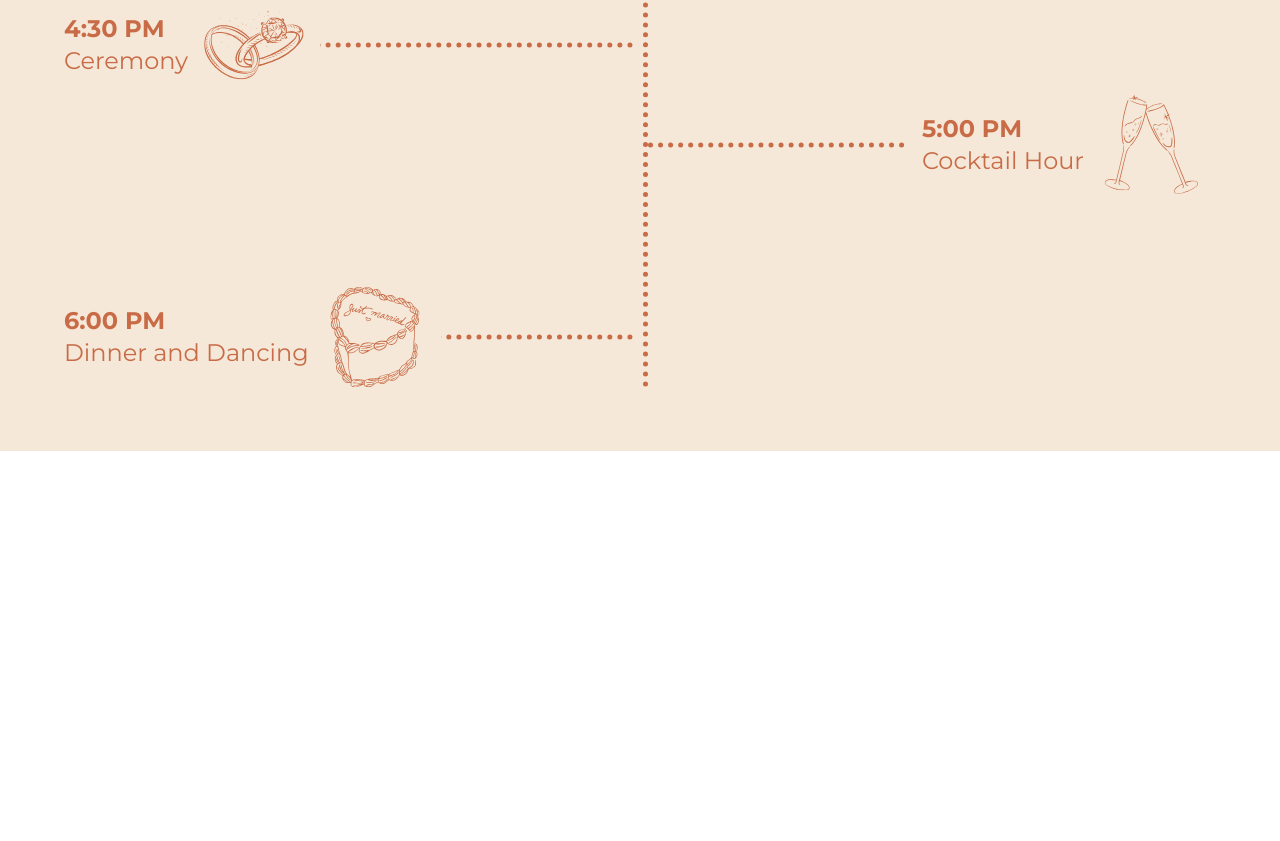
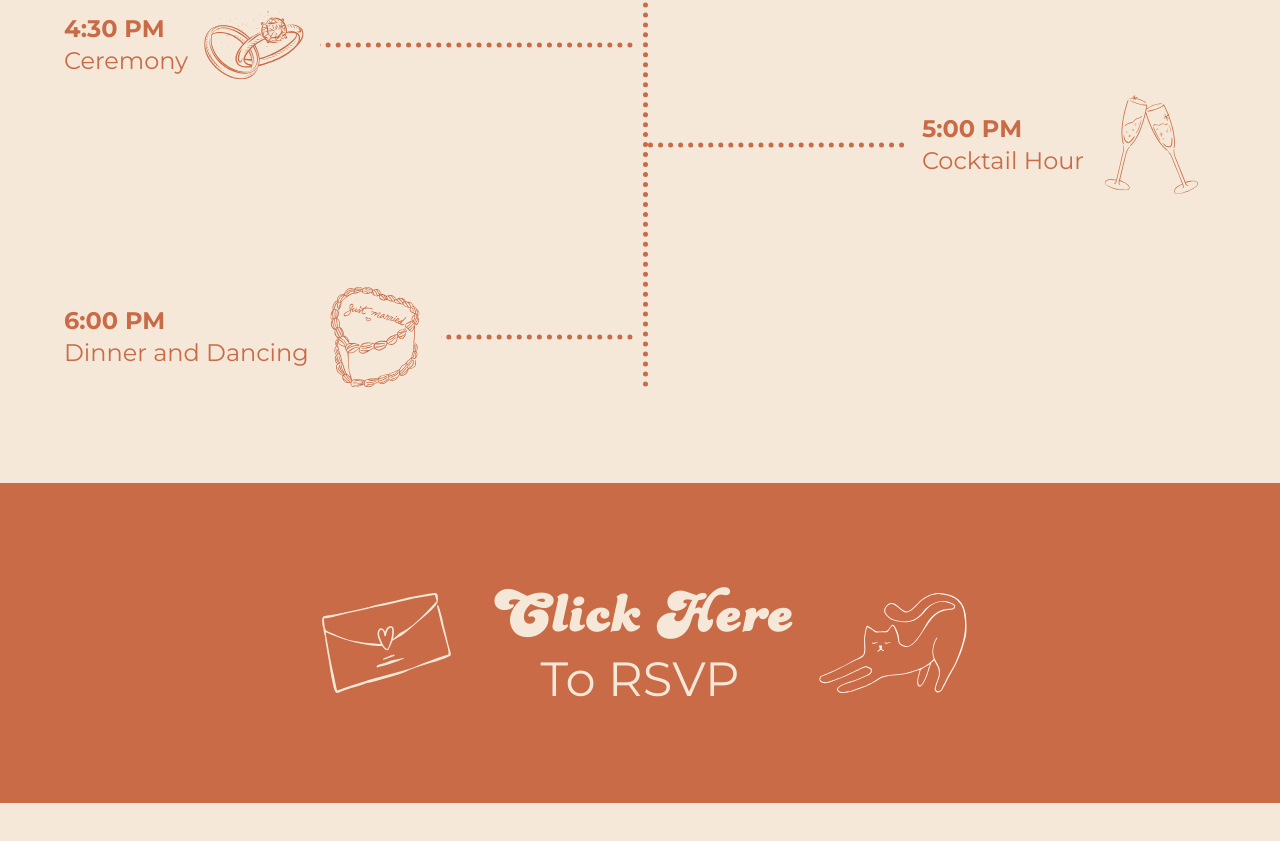
Before and after one commit to MatthewWierzbicki/wedding, a React (Vite) app: page / in a window 1280 px wide. Shown: the part 3176-4017 px from the top of the page. Before the commit the page ends 3627 px from the top, so only its background shows below. Built offline with nearby package versions, Linux system fonts and the light colour scheme; a web font is replaced by a local one.

Commit message:
add rsvp section

```diff
--- a/src/components/Details/Details.tsx
+++ b/src/components/Details/Details.tsx
@@ -12,11 +12,11 @@ export const Details = ({ detailsRef }: DetailsProps) => {
     <Box sx={{ width: '100%' }}>
       <Stack
         ref={detailsRef}
-        direction={isMobile ? 'column' : 'row'}
+        direction={'row'}
         sx={{
           justifyContent: 'space-evenly',
           p: isMobile ? 4 : 8,
-          alignItems: isMobile ? 'center' : 'flex-start',
+          alignItems: 'flex-start',
         }}
       >
         <Stack direction='column'>
--- a/src/components/Rsvp2/Rsvp2.tsx
+++ b/src/components/Rsvp2/Rsvp2.tsx
@@ -0,0 +1,44 @@
+import React from 'react';
+import { Box, Stack, Typography } from '@mui/material';
+import Invite from '@assets/invite.svg';
+import Cat from '@assets/cat.svg';
+interface Rsvp2Props {
+  onRsvpClick: () => void;
+}
+export const Rsvp2 = ({ onRsvpClick }: Rsvp2Props) => {
+  return (
+    <Stack
+      direction='row'
+      onClick={onRsvpClick}
+      sx={{
+        width: '100%',
+        bgcolor: 'primary.main',
+        justifyContent: 'center',
+        cursor: 'pointer',
+        py: 12,
+        mt: 12,
+      }}
+    >
+      <Box component='img' src={Invite} sx={{ width: '200px' }} />
+      <Stack direction='column'>
+        <Typography
+          variant='h2'
+          sx={{ color: 'text.secondary', textAlign: 'center' }}
+        >
+          Click Here
+        </Typography>
+        <Typography
+          variant='h3'
+          sx={{
+            fontFamily: 'Montserrat',
+            color: 'text.secondary',
+            textAlign: 'center',
+          }}
+        >
+          To RSVP
+        </Typography>
+      </Stack>
+      <Box component='img' src={Cat} sx={{ width: '200px' }} />
+    </Stack>
+  );
+};
--- a/src/pages/Home/Home.tsx
+++ b/src/pages/Home/Home.tsx
@@ -5,8 +5,13 @@ import { Introduction } from '@components/Introduction/Introduction';
 import { SmallGallery } from '@components/SmallGallery/SmallGallery';
 import { OurStory } from '@components/OurStory/OurStory';
 import { TheDay } from '@components/TheDay/TheDay';
+import { Rsvp2 } from '@components/Rsvp2/Rsvp2';
+import { useNavigate } from 'react-router-dom';
+import { routes } from '@utils/constants/routes';
+
 export const Home = () => {
   const detailsRef = useRef<HTMLDivElement>(null);
+  const navigate = useNavigate();
   return (
     <>
       <Stack
@@ -24,6 +29,7 @@ export const Home = () => {
         <SmallGallery />
         <OurStory />
         <TheDay />
+        <Rsvp2 onRsvpClick={() => navigate(routes.rsvp)} />
       </Stack>
     </>
   );
--- a/src/utils/theme/theme.ts
+++ b/src/utils/theme/theme.ts
@@ -10,6 +10,10 @@ export const theme = createTheme({
     },
     background: {
       default: '#f5e8d8', // Set default paper background color
+    },
+    text: {
+      primary: '#c86b46',
+      secondary: '#f5e8d8',
     },
   },
   components: {
```
